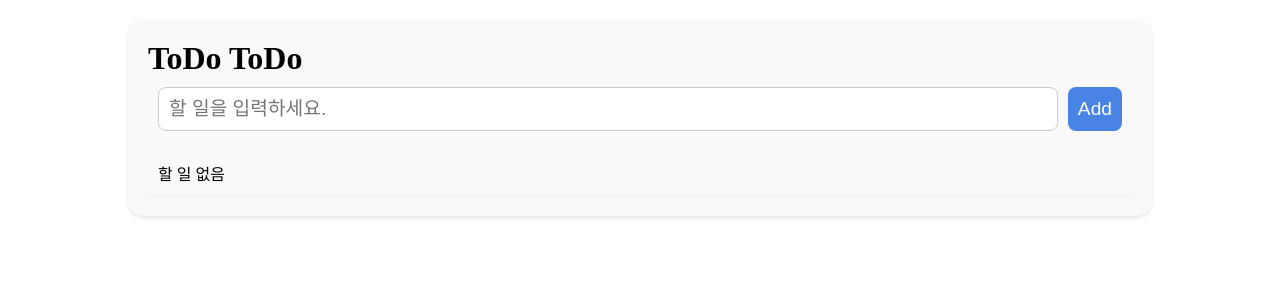
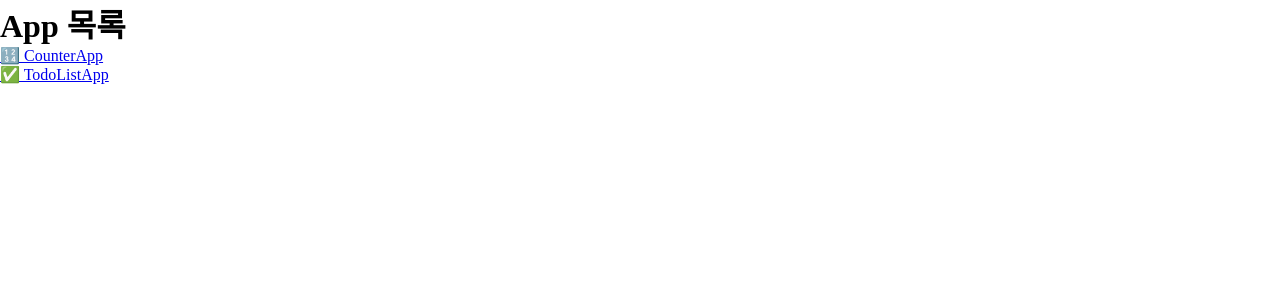
Before and after one commit to Woojiyeong/Programming, a React (Vite) app: page / in a window 1280 px wide. Shown: the top 300 px of the page. Built offline with nearby package versions, Linux system fonts and the light colour scheme.

Commit message:
HomeApp, style={{}}, RouterApp BrowserRouter, Routes, Route, Link

```diff
--- a/package.json
+++ b/package.json
@@ -11,7 +11,8 @@
   },
   "dependencies": {
     "react": "^19.2.4",
-    "react-dom": "^19.2.4"
+    "react-dom": "^19.2.4",
+    "react-router-dom": "^7.15.1"
   },
   "devDependencies": {
     "@eslint/js": "^9.39.4",
--- /dev/null
+++ b/src/HomeApp.jsx
@@ -0,0 +1,48 @@
+import { useState } from 'react'
+import CounterApp from './CounterApp.jsx'
+import TodoListApp from './TodoListApp.jsx'
+
+function ButtonPageApp({ setPage }) {
+  return (
+    <>
+      <h1>App 목록</h1>
+      <ul>
+        <li><button onClick={() => setPage('counterapp')} style={{ fontSize: "1.1rem", width: "100px", height: "100px" }}>🔢<br />CounterApp</button></li>
+        <li><button onClick={() => setPage('todolistapp')} style={{ fontSize: "1.1rem", width: "100px", height: "100px" }}>✅<br />TodoListApp</button></li>
+      </ul>
+    </>
+  )
+}
+
+export default function HomeApp() {
+  const [page, setPage] = useState('home')
+
+  return (
+    <>
+      {/* page 가 home이면 <ButtonPageApp /> */}
+      {page === 'home' && <ButtonPageApp setPage={setPage} />}
+      {/* page 가 home이 아니면, home으로 가는 버튼 만들자 */}
+      {page !== 'home' &&
+        <button
+          onClick={() => setPage('home')}
+          style={{
+            position: 'fixed',
+            left: '10px',
+            bottom: '10px',
+            cursor: 'pointer',
+            borderRadius: '8px',
+            backgroundColor: '#eee',
+            border: 'none',
+            padding: '6px',
+          }}
+        >🛖hooooome</button>
+      }
+
+      {/* page 가 counterapp이면 <CounterApp /> */}
+      {page === 'counterapp' && <CounterApp />}
+
+      {/* page 가 todolistapp이면 <TodoListApp /> */}
+      {page === 'todolistapp' && <TodoListApp />}
+    </>
+  )
+}
--- /dev/null
+++ b/src/RouterApp.jsx
@@ -0,0 +1,27 @@
+import { BrowserRouter, Routes, Route, Link } from 'react-router-dom'
+import CounterApp from './CounterApp.jsx'
+import TodoListApp from './TodoListApp.jsx'
+
+function LinkButtonPageApp() {
+    return (
+        <div>
+            <h1>App 목록</h1>
+            <ul>
+                <li><Link to="/counterapp">🔢 CounterApp</Link></li>
+                <li><Link to="/todolistapp">✅ TodoListApp</Link></li>
+            </ul>
+        </div>
+    )
+}
+
+export default function RouterApp() {
+    return (
+        <BrowserRouter>
+            <Routes>
+                <Route path="/" element={<LinkButtonPageApp />} />
+                <Route path="/counterapp" element={<CounterApp />} />
+                <Route path="/todolistapp" element={<TodoListApp />} />
+            </Routes>
+        </BrowserRouter>
+    )
+}
--- a/src/main.jsx
+++ b/src/main.jsx
@@ -1,12 +1,14 @@
 import { StrictMode } from 'react'
 import { createRoot } from 'react-dom/client'
 import './reset.css'
-// import App from './App.jsx'
-// import CounterApp from './CounterApp.jsx'
 import TodoListApp from './TodoListApp.jsx'
+import HomeApp from './HomeApp.jsx'
+// import TodoListApp from './TodoListApp.jsx'
+// import HomeApp from './HomeApp.jsx'
+import RouterApp from './RouterApp.jsx'
 
 createRoot(document.getElementById('root')).render(
   <StrictMode>
-    <TodoListApp />
+    <RouterApp />
   </StrictMode>,
 )
```
Also changed, not shown: 2 other files (tests, documents, lock files or other folders).
